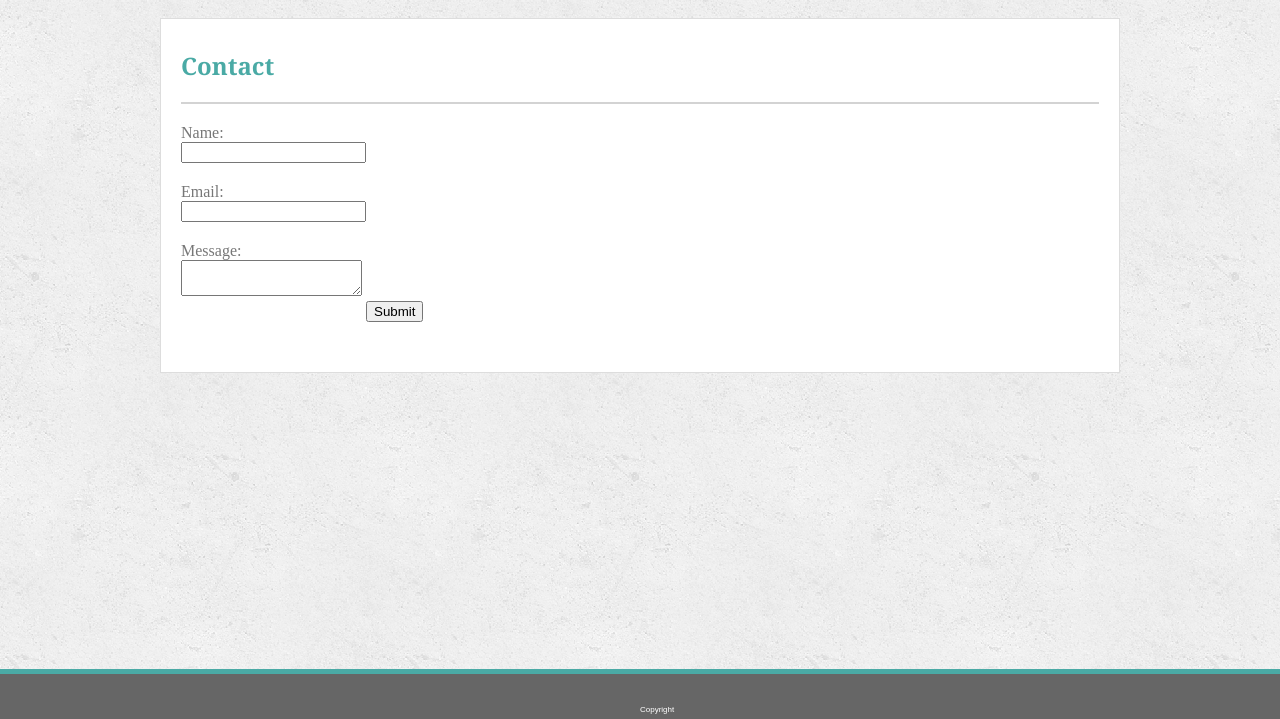
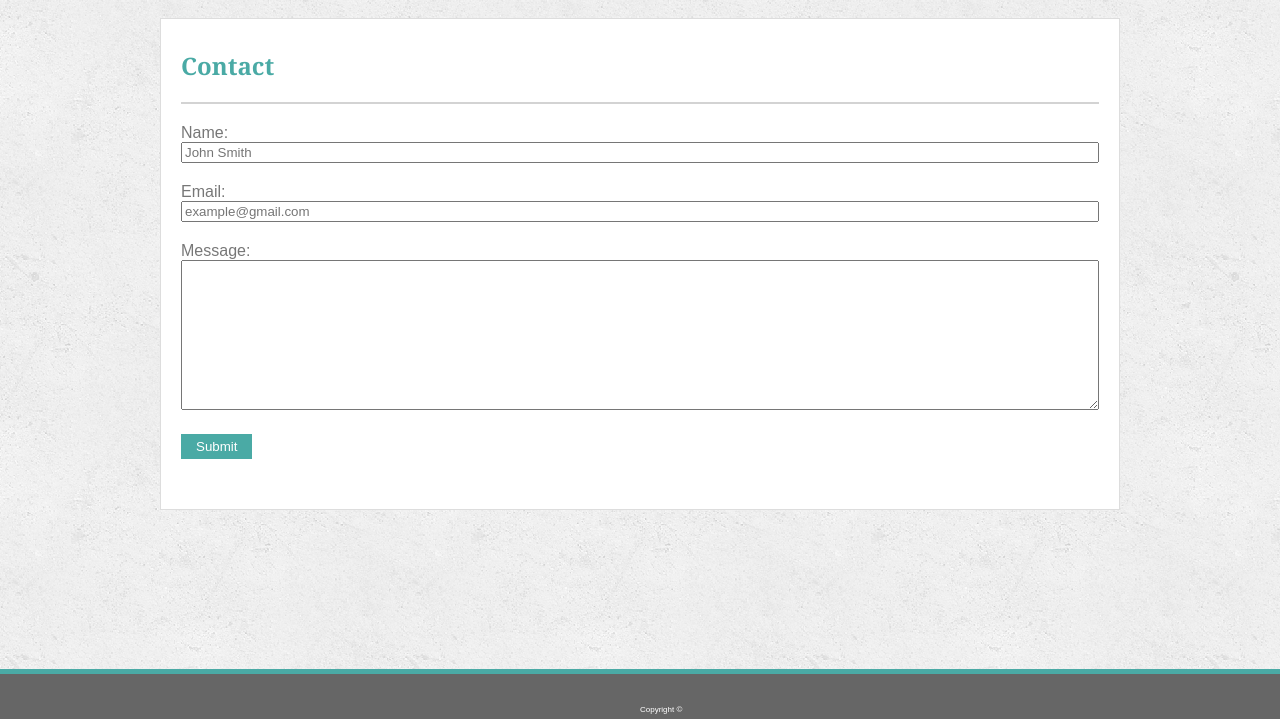
Before and after one commit to L-Ward/Basic-Portfolio, a plain HTML site: page contact.html in a window 1280 px wide. Shown: the part 81-800 px from the top of the page. Drawn offline with Linux system fonts and the light colour scheme.

Commit message:
updated contact.html added css for updated html.

```diff
--- a/contact.html
+++ b/contact.html
@@ -25,17 +25,17 @@
             <hr>
             <form>
                 Name:<br>
-                <input type="text" name="name"><br>
+                <input class="box" type="text" name="name" placeholder="John Smith"><br>
                 Email:<br>
-                <input type="text" name="email"><br>
+                <input class="box" type="text" name="email" placeholder="example@gmail.com"><br>
                 Message:<br>
-                <textarea name="Message"></textarea>
-                <input type="submit">
+                <textarea id="textArea" name="Message"></textarea>
+                <input id="submit" type="submit">
             </form>
     </div>
 
     <footer>
-            <span id="copyright">Copyright</span>
+            <span id="copyright">Copyright &#169</span>
     </footer>
 
 </body>
--- a/css/style.css
+++ b/css/style.css
@@ -39,6 +39,11 @@ section {
     font-family: 'Arial', 'Helvetica Neue', Helvetica, sans-serif;
 }
 
+.link:hover {
+    background-color: #4aaaa5;
+    color: #ffffff;
+}
+
 /* Content box formatting */
 .content {
     margin: 20px auto 50px auto;
@@ -47,6 +52,7 @@ section {
     width: 960px;
     border: 1px solid #dddddd;
     padding: 10px 20px;
+    font-family: 'Arial', 'Helvetica Neue', Helvetica, sans-serif;
 }
 
 .content::after {
@@ -97,7 +103,6 @@ footer {
 }
 
 p {
-    font-family: 'Arial', 'Helvetica Neue', Helvetica, sans-serif;
     font-size: 14px;
     line-height: 2;
 }
@@ -133,3 +138,19 @@ p {
 }
 
 /* Contact formatting */
+.box {
+    width: 100%;
+}
+
+#textArea {
+    width: 100%;
+    height: 150px;
+}
+
+#submit {
+    border: none;
+    background-color: #4aaaa5;
+    color: #ffffff;
+    padding: 5px 15px;
+
+}
```
